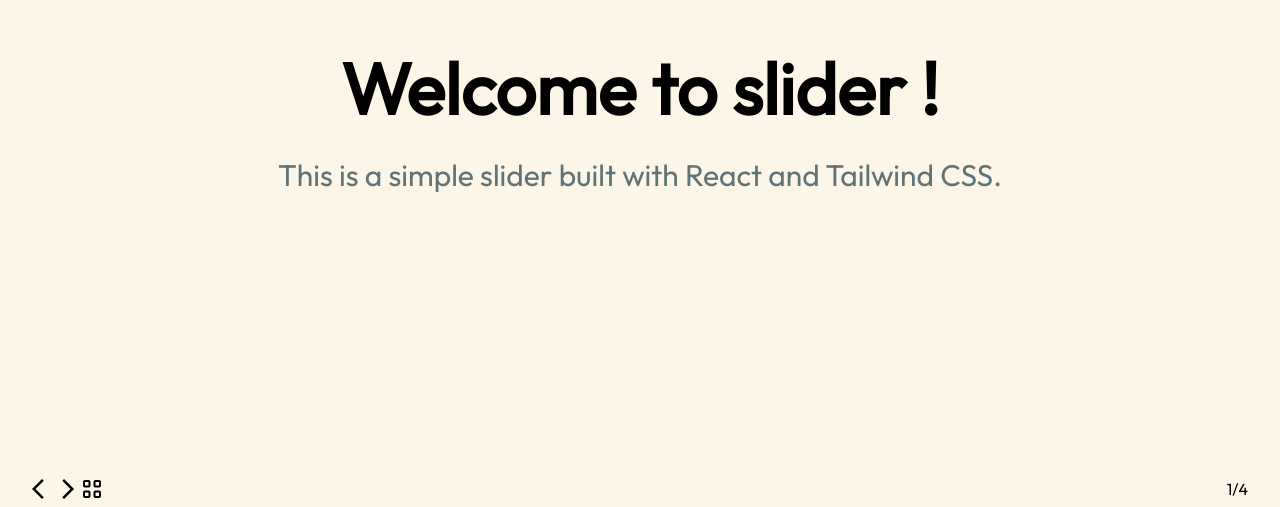
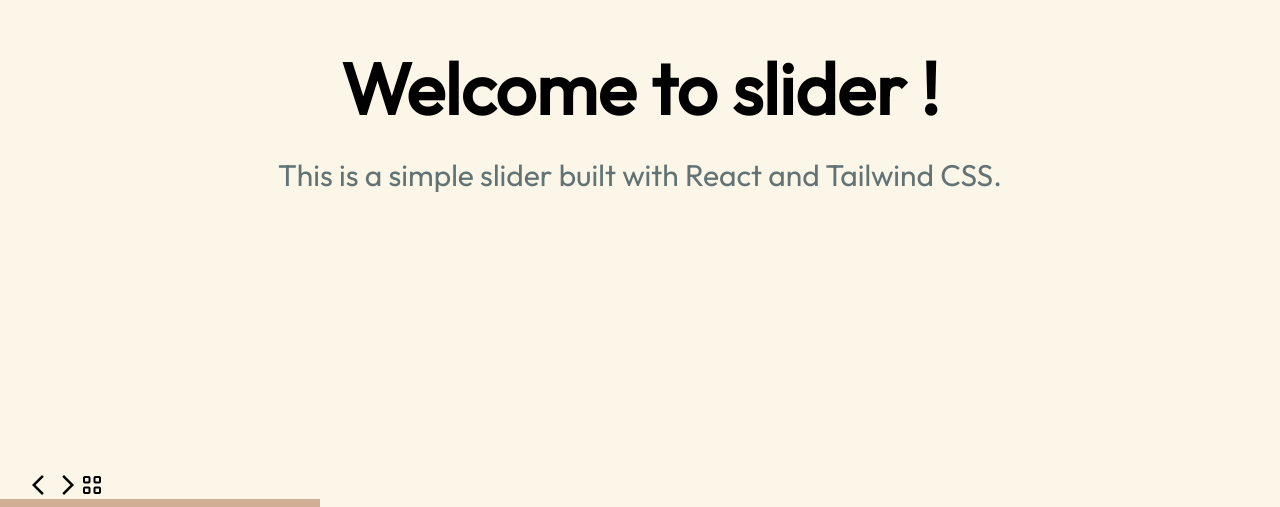
Before and after one commit to ArabuHito/Slider, a React (Vite) app: page / in a window 1280 px wide. Shown: the part 293-800 px from the top of the page. Built offline with nearby package versions, Linux system fonts and the light colour scheme.

Commit message:
Optimizes the Deck component.

```diff
--- a/src/components/Deck.jsx
+++ b/src/components/Deck.jsx
@@ -1,43 +1,55 @@
-import {useState} from "react";
+import {useState, useEffect, useCallback} from "react";
 import PropTypes from 'prop-types';
 
-/**
- * The deck component is the main container for the slides.
- * Shows the controls and manages the slides, transition, progress, etc.
- *
- */
-function Deck( {children: slides} ) {
+function Deck( {children} ) {
+
+    const slides = children.map((slide, index) => {
+        return (
+            <div key={index} className="slide">
+                {slide}
+            </div>
+        );
+    });
+
     const totalSlides = slides.length;
-
     const [currentSlide, setCurrentSlide] = useState(0);
     const [progressWidth, setProgressWidth] = useState(0);
-    const progress = `${currentSlide + 1}/${totalSlides}`;
 
-    // Next and previous slide functions
-    function nextSlide() {
+    const nextSlide = useCallback(() => {
         if (currentSlide < totalSlides - 1) {
             setCurrentSlide(currentSlide + 1);
-            setProgressWidth((currentSlide + 2) / totalSlides * 100);
+            setProgressWidth(((currentSlide + 2) / totalSlides) * 100);
         }
-    }
+    }, [currentSlide, totalSlides]);
 
-    function prevSlide() {
+    const prevSlide = useCallback(() => {
         if (currentSlide > 0) {
             setCurrentSlide(currentSlide - 1);
-            setProgressWidth((currentSlide) / totalSlides * 100);
+            setProgressWidth(((currentSlide) / totalSlides) * 100);
+        }
+    }, [currentSlide, totalSlides]);
 
+    useEffect(() => {
+        function handleKeyDown(event) {
+            if (event.key === "ArrowRight") {
+                nextSlide();
+            }
+            if (event.key === "ArrowLeft") {
+                prevSlide();
+            }
         }
-    }
 
-    // Key navigation
-    document.addEventListener("keydown", (event) => {
-        if (event.key === "ArrowRight") {
-            nextSlide();
-        }
-        if (event.key === "ArrowLeft") {
-            prevSlide();
-        }
-    });
+        document.addEventListener("keydown", handleKeyDown);
+
+        return () => {
+            document.removeEventListener("keydown", handleKeyDown);
+        };
+    }, [nextSlide, prevSlide]);
+
+    // Set the progress bar width
+    useEffect(() => {
+        setProgressWidth(((currentSlide + 1) / totalSlides) * 100);
+    }, [currentSlide, totalSlides]);
 
     return (
         <div className="deck">
@@ -50,9 +62,6 @@
                         className="material-symbols-outlined">arrow_forward_ios</span></button>
                     <button className="view cozy"><span className="material-symbols-outlined">view_cozy</span></button>
                 </div>
-                <div className="progress">
-                    {progress}
-                </div>
             </div>
             <div className="progress-bar" style={{width: `${progressWidth}%`}}/>
         </div>
--- a/src/index.css
+++ b/src/index.css
@@ -12,7 +12,7 @@
     }
 
     .toolbar {
-        @apply fixed bottom-0 left-0 w-screen px-8 flex justify-between;
+        @apply fixed bottom-0 left-0 w-screen px-8 flex justify-between pb-1;
     }
 
     .slide {
@@ -24,7 +24,7 @@
     }
 
     .progress-bar {
-        @apply fixed bottom-0 left-0 w-0 h-1 bg-primary transition-all duration-500 ease-in-out;
+        @apply fixed bottom-0 left-0 w-0 h-2 bg-primary transition-all duration-500 ease-in-out;
     }
 
     .image {
```
